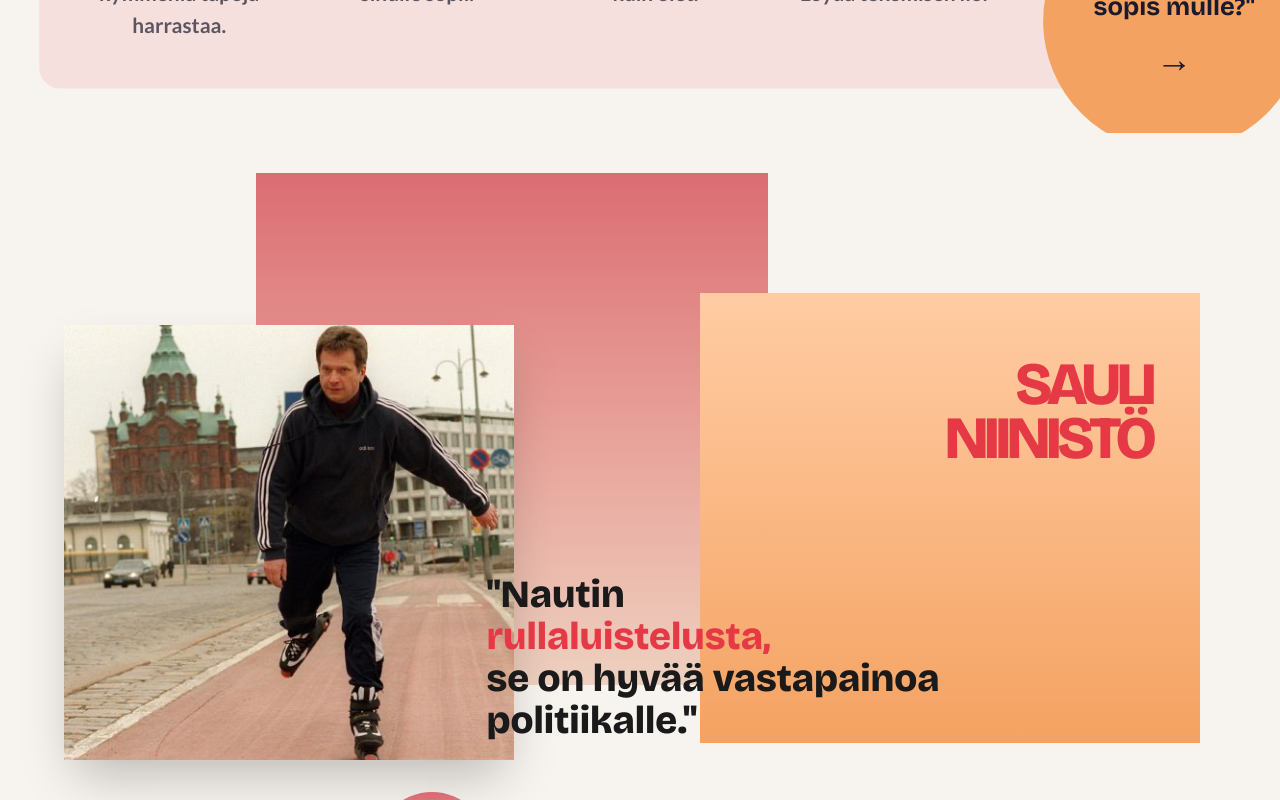
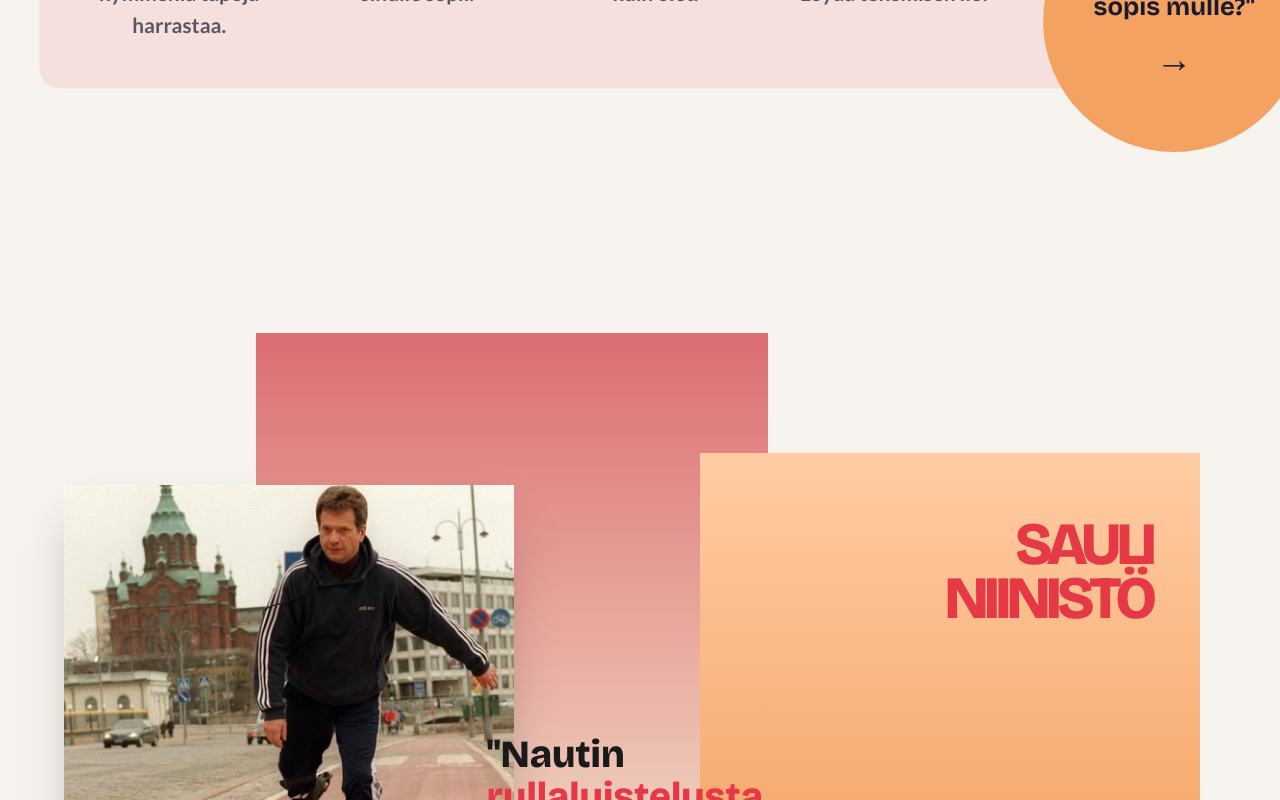
Before and after one commit to urkkiz225/harrastaminen-kampanja-sivut, a Next.js app: page / in a window 1280 px wide. Shown: the part 2260-3060 px from the top of the page. Built offline with nearby package versions, Linux system fonts and the light colour scheme.

Commit message:
Quotes responsiivisuutta

```diff
--- a/components/sections/Julkkisquotes.tsx
+++ b/components/sections/Julkkisquotes.tsx
@@ -9,7 +9,7 @@
 
     return (
 
-        <section id="henkilotarinat" className="relative w-full max-w-7xl mx-auto pt-20 pb-40 lg:pt-48 lg:pb-[10rem] px-6 bg-[#F7F3EE]">
+        <section id="henkilotarinat" className="relative w-full max-w-7xl mx-auto pt-28 mt-70 sm:mt-44 md:mt-32 lg:mt-40 pb-0 lg:pt-48 lg:pb-[10rem] px-6 bg-[#F7F3EE]">
 {/* Muodot ja kuva */}
             <div className="absolute top-10 left-[10%] md:left-[20%] w-[70%] md:w-[40%] aspect-square bg-gradient-to-b from-[#D34A54] to-[#EBC8B4] opacity-80 z-0" />
 
```
